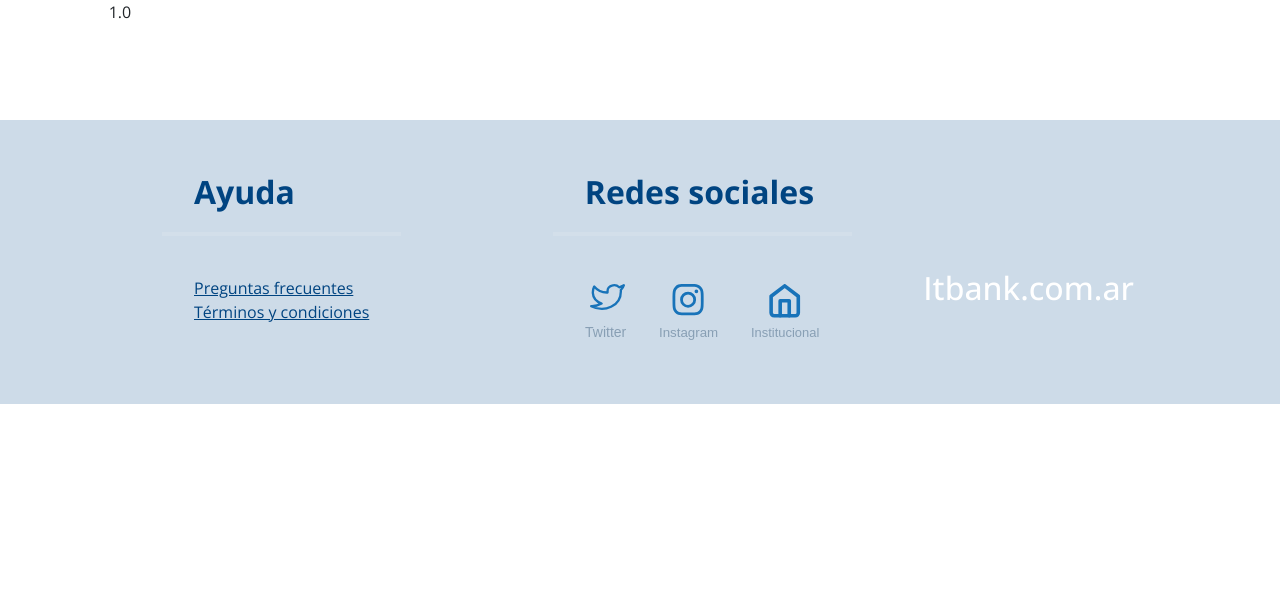
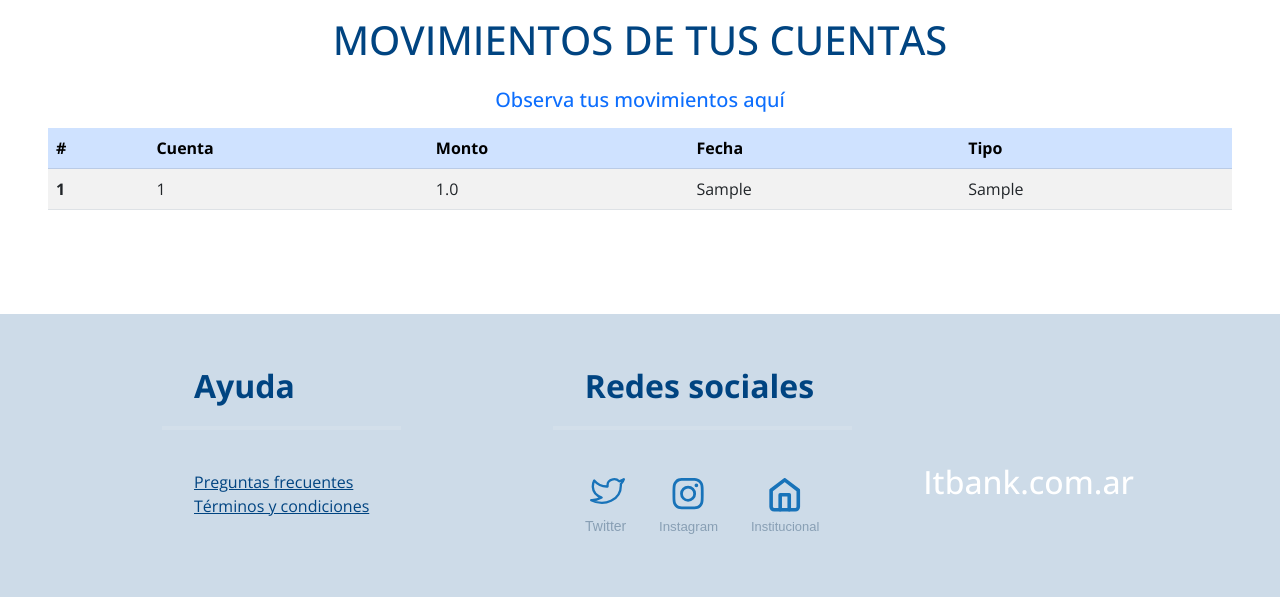
Before and after one commit to TomiiPorrini/Sprint-7, a Django app: template homebanking/movimientos/templates/movimientos/movimientos.html in a window 1280 px wide. Shown: the part 128-725 px from the top of the page. Run offline with Django 4.2, Linux system fonts and the light colour scheme; tables that the repository leaves empty hold one stand-in row (values such as "Sample post"); the template is opened without the code that fills it: values that come from a table or form of the project are taken from there, most other values are stand-ins (such as "Sample title", 1, 10 or a date in 2020).

Commit message:
agregado de tabla en movimientos

```diff
--- a/homebanking/homebanking/urls.py
+++ b/homebanking/homebanking/urls.py
@@ -37,5 +37,5 @@ urlpatterns = [
 
 from django.conf import settings
 if settings.DEBUG:
-  from django.conf.urls.static import static
-  urlpatterns += static(settings.MEDIA_URL, document_root=settings.MEDIA_ROOT)
+    from django.conf.urls.static import static
+    urlpatterns += static(settings.MEDIA_URL, document_root=settings.MEDIA_ROOT)
--- a/homebanking/movimientos/templates/movimientos/movimientos.html
+++ b/homebanking/movimientos/templates/movimientos/movimientos.html
@@ -10,22 +10,31 @@
 <!-- indicamos que lo de abajao se dibuje despues del menu armado en la base-->
 {% block content %}
 
-    {% for movimiento in movimientos %}
-    <div class="row project">
-        <div class="col-lg-3 col-md-4 offset-lg-1">
-
-            <p>{{movimiento.monto}}</p>
-
-        </div>
-        <!-- <div class="col-lg-7 col-md-8">
-            <h2 class="section-heading title">{{project.title}}</h2>
-            <p>{{project.description}}</p>
-            {% if project.link %}
-                <p><a href="{{project.link}}">Más información</a></p>
-            {% endif %}
-        </div> -->
+<h1 style='color: #004481;' class="text-center p-3">MOVIMIENTOS DE TUS CUENTAS</h1>
+<h5 class="subheading text-primary text-center">Observa tus movimientos aquí</h5>
+    <div class="px-5 py-2">
+        <table class="table table-striped table-hover table-responsive">
+            <thead class="table-primary">
+                <tr>
+                    <th scope="col">#</th>
+                    <th scope="col">Cuenta</th>
+                    <th scope="col">Monto</th>
+                    <th scope="col">Fecha</th>
+                    <th scope="col">Tipo</th>
+                </tr>
+            </thead>
+            <tbody>
+                {% for movimiento in movimientos %}
+                <tr>
+                    <th scope="row">{{movimiento.movimiento_id}}</th>
+                    <td>{{movimiento.num_cuenta}}</td>
+                    <td>{{movimiento.monto}}</td>
+                    <td>{{movimiento.hora}}</td>
+                    <td>{{movimiento.tipo}}</td>
+                </tr>
+                {% endfor %}
+            </tbody>
+        </table>
     </div>
-{% endfor %}
-
 
 {% endblock %}
```
